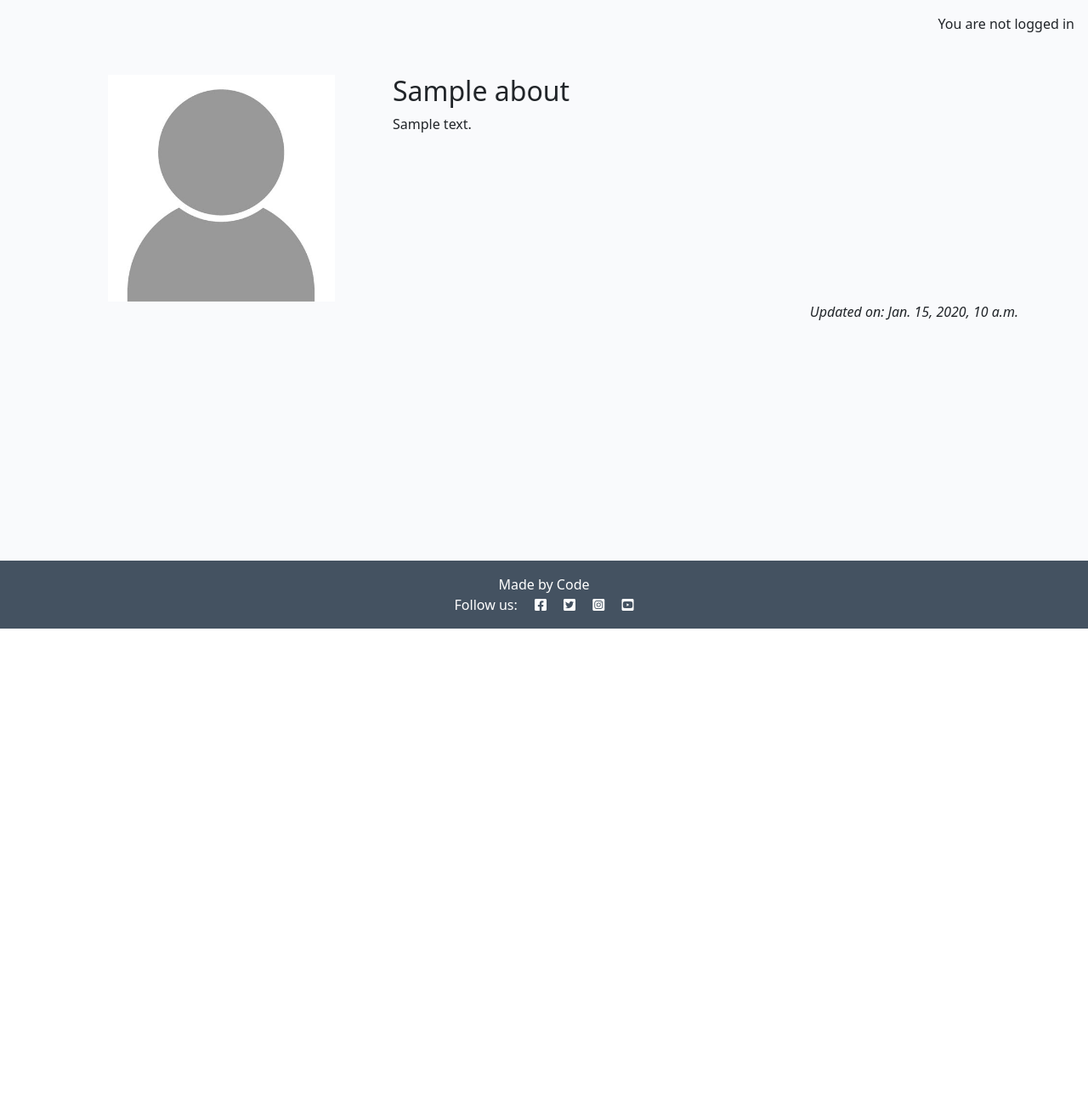
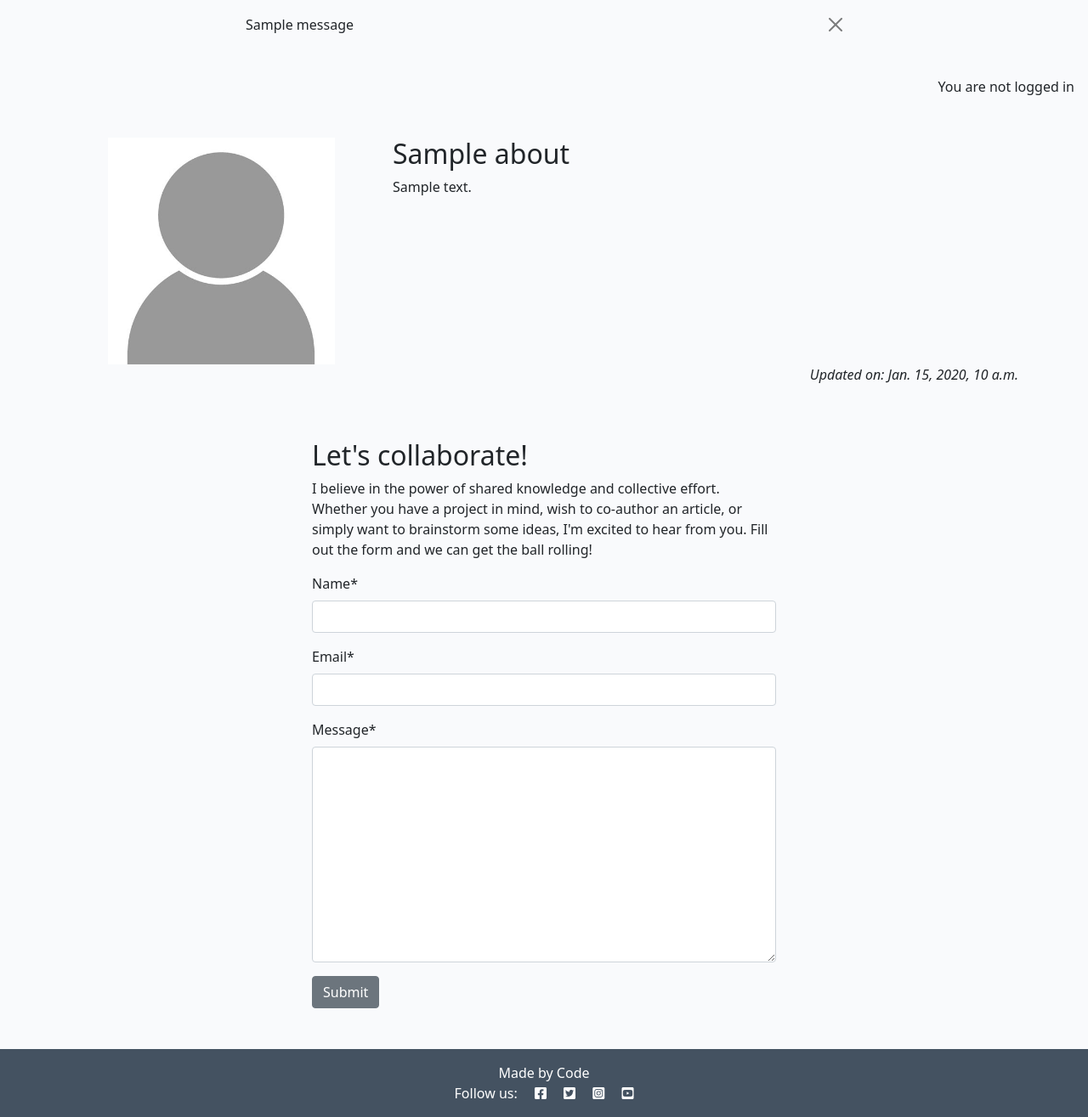
Before and after one commit to arnoldkoss/django-blog, a Django app: page /about/ in a window 1280 px wide. Shown: the part 60-1375 px from the top of the page at 85% size. Before the commit the page ends 800 px from the top, so only its background shows below. Run offline with Django 4.2, Linux system fonts and the light colour scheme; tables that the repository leaves empty hold one stand-in row (values such as "Sample post"); one stand-in notice (Sample message) is shown; some libraries are stand-ins or nearby versions.

Commit message:
wire upp the form to the back end

```diff
--- /dev/null
+++ b/about/forms.py
@@ -0,0 +1,8 @@
+from .models import CollaborateRequest
+from django import forms
+
+
+class CollaborateForm(forms.ModelForm):
+    class Meta:
+        model = CollaborateRequest
+        fields = ('name', 'email', 'message')
--- a/about/models.py
+++ b/about/models.py
@@ -1,6 +1,8 @@
 from django.db import models
 
 # Create your models here.
+
+
 class About(models.Model):
     title = models.CharField(max_length=200)
     updated_on = models.DateTimeField(auto_now=True)
@@ -8,3 +10,13 @@
 
     def __str__(self):
         return self.title
+
+
+class CollaborateRequest(models.Model):
+    name = models.CharField(max_length=200)
+    email = models.EmailField()
+    message = models.TextField()
+    read = models.BooleanField(default=False)
+
+    def __str__(self):
+        return f"Collaboration request from {self.name}"
--- a/about/templates/about/about.html
+++ b/about/templates/about/about.html
@@ -1,23 +1,41 @@
 {% extends 'base.html' %}
+{% load static %}
+{% load crispy_forms_tags %}
+
 {% block content %}
-{% load static %}
 <div class="container mt-5">
     <div class="row">
-        <div class="col-4 text-center">
+        <div class="col-12 col-md-4 text-center">
             <img src="{% static 'images/nobody.jpg' %}" width="75%">
         </div>
-        <div class="col-8">
-            <!-- Title goes between these h2 tags -->
-            <h2> {{ about.title }} </h2>
-            <!-- Content goes directly underneath this -->
+        <div class="col-12 col-md-8">
+            <h2>{{ about.title }}</h2>
             {{ about.content | safe }}
         </div>
     </div>
     <div class="row">
         <div class="col text-right">
-            <!-- Updated on field goes in here -->
-            <p class="text-end"><em>Updated on: {{ about.updated_on }}</em></p>
+          <!-- Updated on field goes in here -->
+
+          <p class="text-end"><em>Updated on: {{ about.updated_on }}</em></p>
         </div>
-      </div>
+    </div>
+    <div class="row justify-content-center">
+        <div class="col-12 col-md-6 my-5">
+            <h2>Let's collaborate!</h2>
+            <p>I believe in the power of shared knowledge and collective effort.
+                Whether you have a project in mind, wish to co-author
+                an article, or simply want to brainstorm some ideas,
+                I'm excited to hear from you. Fill out the form
+                and we can get the ball rolling!</p>
+
+                <form method="post">
+                    {{ collaborate_form | crispy }}
+                    {% csrf_token %}
+                    <button class="btn btn-secondary"
+                      type="submit">Submit</button>
+                  </form>
+        </div>
+    </div>
 </div>
 {% endblock content %}
--- a/about/views.py
+++ b/about/views.py
@@ -1,18 +1,25 @@
 from django.shortcuts import render
+from django.contrib import messages
 from .models import About
+from .forms import CollaborateForm
 
-# Create your views here.
 
 def about_me(request):
-    """
-    Renders the About page
-    """
+
+    if request.method == "POST":
+        collaborate_form = CollaborateForm(data=request.POST)
+        if collaborate_form.is_valid():
+            collaborate_form.save()
+            messages.add_message(request, messages.SUCCESS, "Collaboration request received! I endeavour to respond within 2 working days.")
 
     about = About.objects.all().order_by('-updated_on').first()
-
+    collaborate_form = CollaborateForm()
 
     return render(
         request,
         "about/about.html",
-        {"about": about},
+        {
+            "about": about,
+            "collaborate_form": collaborate_form
+        },
     )
--- a/codestar/settings.py
+++ b/codestar/settings.py
@@ -47,6 +47,8 @@
     'allauth.account',
     'allauth.socialaccount',
     'blog',
+    'crispy_forms',
+    'crispy_bootstrap5',
     'django_summernote',
     'about',
 ]
@@ -55,6 +57,10 @@
 SITE_ID = 1
 LOGIN_REDIRECT_URL = '/'
 LOGOUT_REDIRECT_URL = '/'
+
+
+CRISPY_ALLOWED_TEMPLATE_PACKS = "bootstrap5"
+CRISPY_TEMPLATE_PACK = "bootstrap5"
 
 MIDDLEWARE = [
     'django.middleware.security.SecurityMiddleware',
--- a/requirements.txt
+++ b/requirements.txt
@@ -1,7 +1,9 @@
 asgiref==3.7.2
+crispy-bootstrap5==0.7
 dj-database-url==0.5.0
 Django==4.2.9
 django-allauth==0.57.2
+django-crispy-forms==2.1
 django-summernote==0.8.20.0
 gunicorn==20.1.0
 oauthlib==3.2.2
--- a/templates/base.html
+++ b/templates/base.html
@@ -78,6 +78,21 @@
             </div>
         </div>
     </nav>
+    <!-- displaying Django messages -->
+    <div class="container">
+        <div class="row">
+        <div class="col-md-8 offset-md-2">
+            {% for message in messages %}
+            <div class="alert {{ message.tags }} alert-dismissible
+            fade show" id="msg" role="alert">
+            {{ message | safe }}
+            <button type="button" class="btn-close"
+                data-bs-dismiss="alert" aria-label="Close"></button>
+            </div>
+            {% endfor %}
+        </div>
+        </div>
+    </div>
 
     <main class="flex-shrink-0 main-bg">
 
```
Also changed, not shown: about/admin.py (+5 -3 lines), blog/forms.py (added, +9 -0 lines), blog/templates/blog/post_detail.html (+19 -0 lines), blog/views.py (+20 -1 lines), about/migrations/0002_collaboraterequest.py (added).
